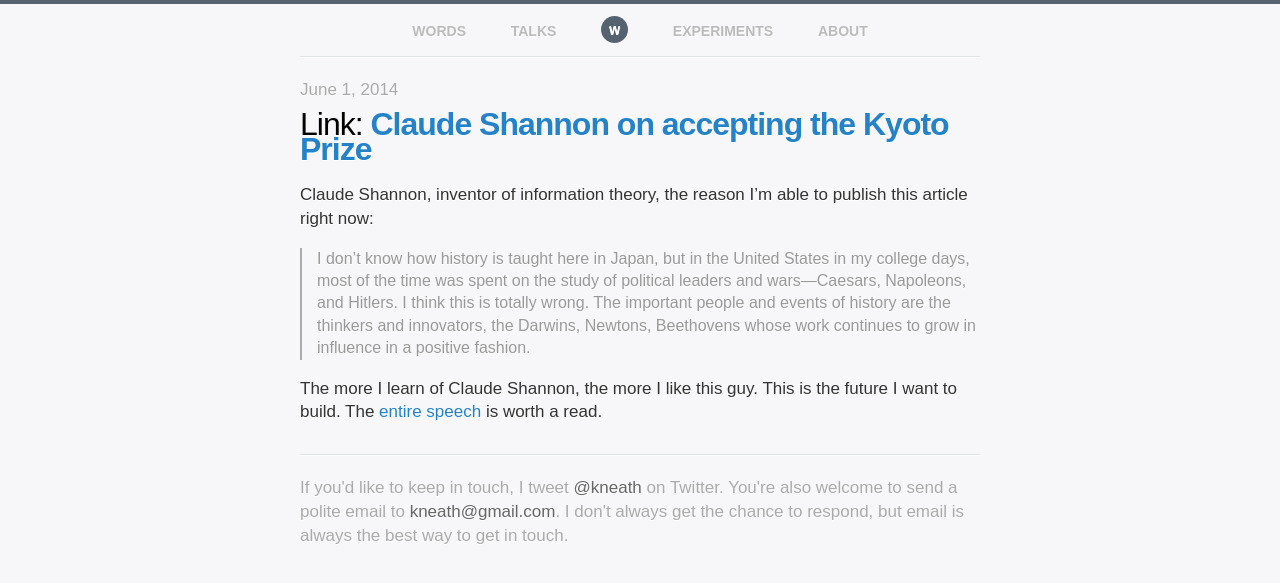
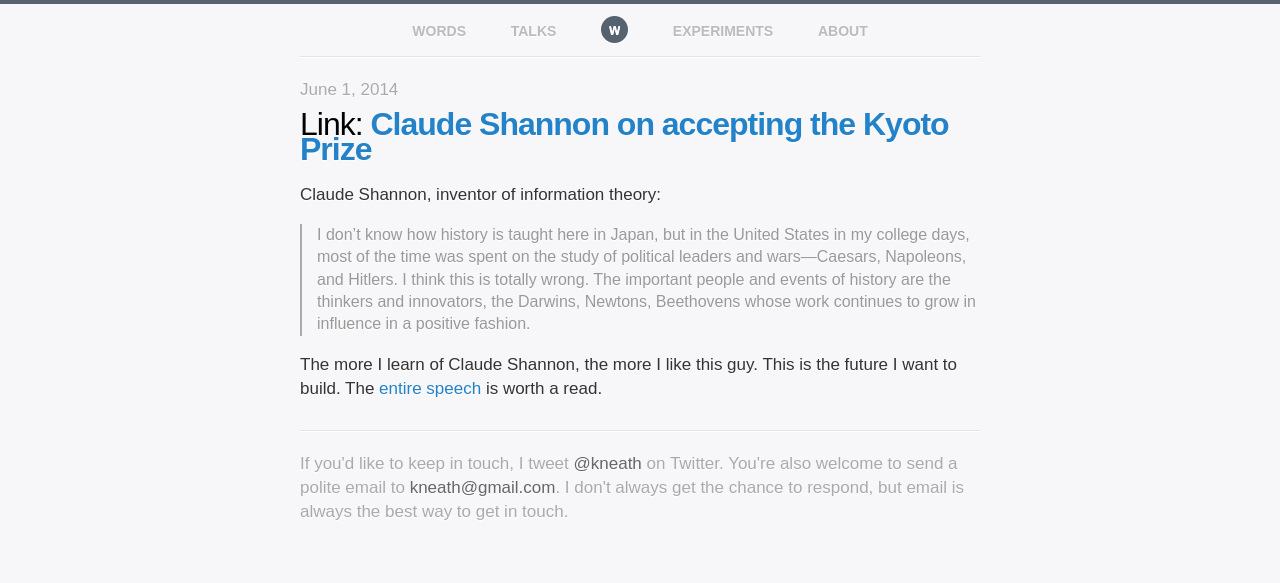
Before and after one commit to kneath/kneath.github.com, a Jekyll site: the page built from _posts/2014-06-01-link-claude-shannon.md, in a window 1280 px wide. Shown: the top 583 px of the page. Built offline with Jekyll 4.4.1, drawn with Linux system fonts in a browser that asks for light colours; Markdown is read by kramdown in place of the engine named in the settings; comment, search, counter and statistics services are not loaded.

Commit message:
Moar edits

```diff
--- a/_posts/2014-06-01-link-claude-shannon.md
+++ b/_posts/2014-06-01-link-claude-shannon.md
@@ -5,7 +5,7 @@ type: link
 link: http://www.inamori-f.or.jp/laureates/K01_b_claude/img/lct_e.pdf
 ---
 
-Claude Shannon, inventor of information theory, the reason I'm able to publish this article right now:
+Claude Shannon, inventor of information theory:
 
 > I don’t know how history is taught here in Japan, but in the United States in my college days, most of the time was spent on the study of political leaders and wars—Caesars, Napoleons, and Hitlers. I think this is totally wrong. The important people and events of history are the thinkers and innovators, the Darwins, Newtons, Beethovens whose work continues to grow in influence in a positive fashion.
 
```
